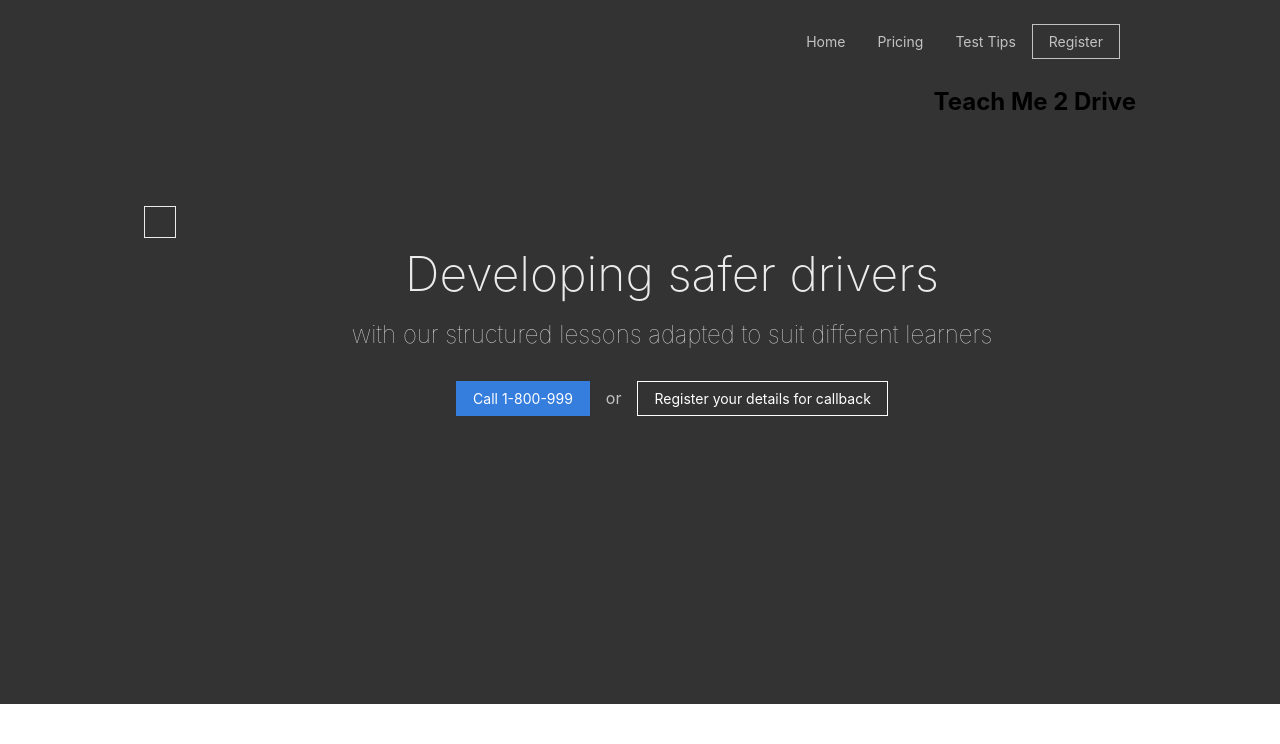
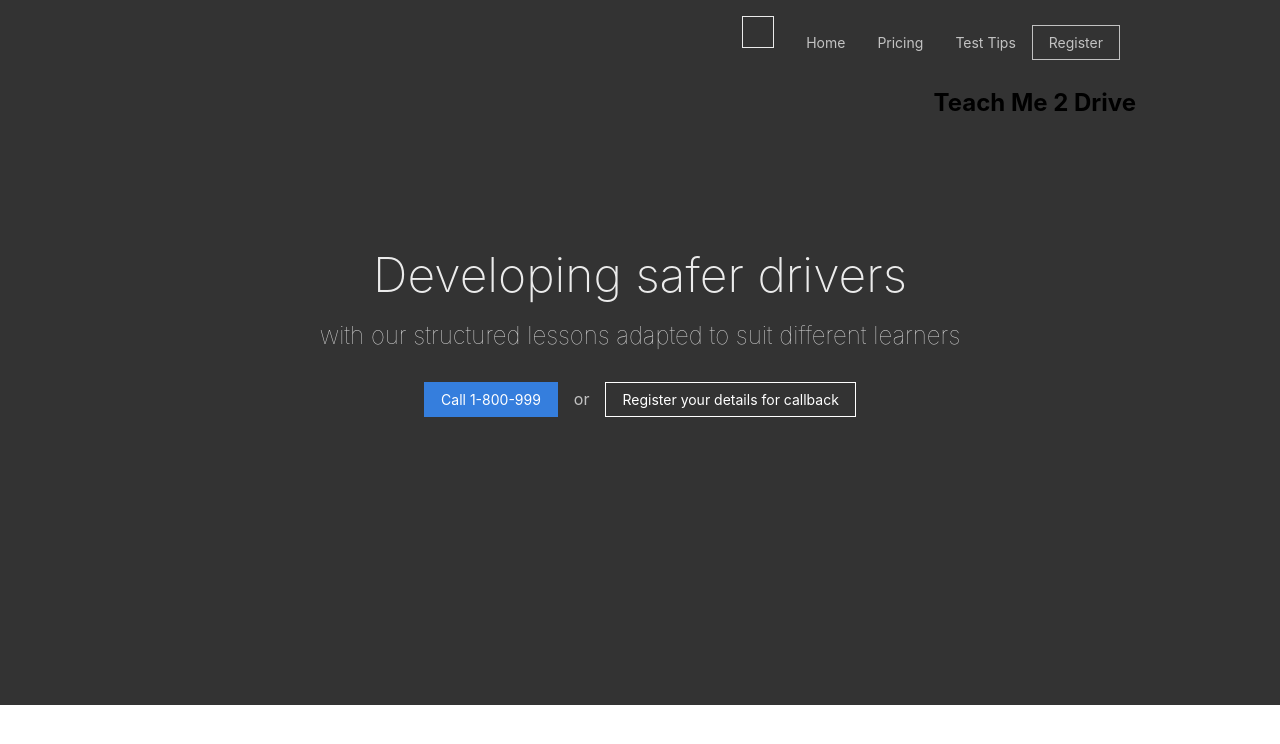
Before and after one commit to Subra730/Spider, a React (Create React App) app: page / in a window 1280 px wide. Shown: the top 744 px of the page. Built offline with nearby package versions, Linux system fonts and the light colour scheme.

Commit message:
Establishing baseline

```diff
--- a/src/App.js
+++ b/src/App.js
@@ -18,10 +18,10 @@ class App extends Component {
                         <div className="cover bg-left bg-center-l">
                             <div className="bg-black-80 pb5 pb6-m pb7-l">
                                 <nav className="dt w-100 mw8 center">
-                                    <div className="dtc w2 v-mid pa3">
+
+                                    <div className="dtc v-mid tr pa3">
                                         <div className="dib w2 h2 pa1 ba b--white-90 grow-large border-box"></div>
-                                    </div>
-                                    <div className="dtc v-mid tr pa3">
+
                                         <div className="f6 fw4 hover-white no-underline white-70 dn dib-ns pv2 ph3">
                                             <NavLink className="f6 fw4 hover-white no-underline white-70 dn dib-ns pv2 ph3" to="/">Home</NavLink>
                                             <NavLink className="f6 fw4 hover-white no-underline white-70 dn dib-ns pv2 ph3" to="/Pricing">Pricing</NavLink>
```
